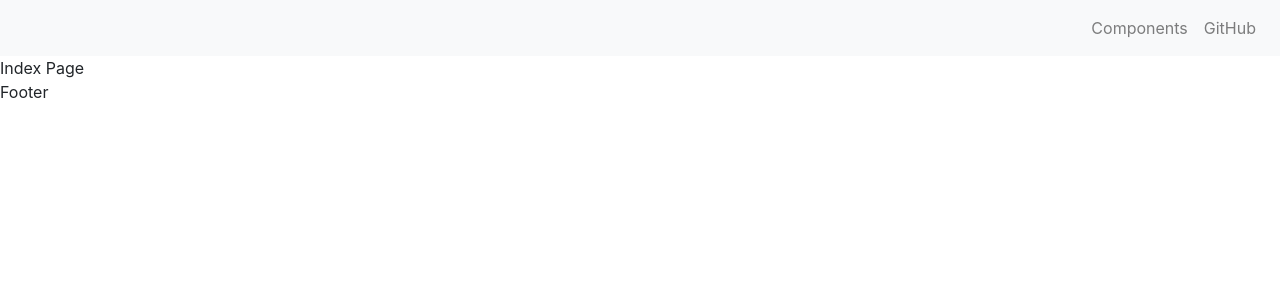
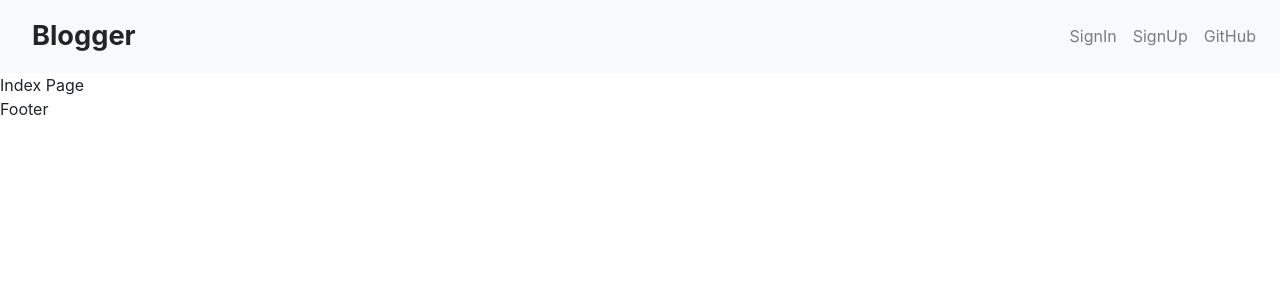
Before and after one commit to alexticovschi/blogger, a Next.js app in the folder frontend/: page / in a window 1280 px wide. Shown: the top 300 px of the page. Built offline with nearby package versions, Linux system fonts and the light colour scheme.

Commit message:
using the Link component provided by Next.js

```diff
--- a/frontend/components/Header/Header.js
+++ b/frontend/components/Header/Header.js
@@ -1,4 +1,5 @@
 import { useState } from 'react';
+import Link from 'next/link';
 import { APP_NAME } from '../../config';
 import {
   Collapse,
@@ -9,6 +10,7 @@ import {
   NavItem,
   NavLink
 } from 'reactstrap';
+import './Header.scss';
 
 const Header = () => {
   const [isOpen, setIsOpen] = useState(false);
@@ -17,15 +19,24 @@ const Header = () => {
   return (
     <div>
       <Navbar color='light' light expand='md'>
-        <NavbarBrand href='/'>{APP_NAME}</NavbarBrand>
+        <Link href='/'>
+          <NavLink className='logo'>Blogger</NavLink>
+        </Link>
         <NavbarToggler onClick={toggle} />
         <Collapse isOpen={isOpen} navbar>
           <Nav className='ml-auto' navbar>
             <NavItem>
-              <NavLink href='/components/'>Components</NavLink>
+              <Link href='/signin'>
+                <NavLink>SignIn</NavLink>
+              </Link>
             </NavItem>
             <NavItem>
-              <NavLink href='https://github.com/reactstrap/reactstrap'>
+              <Link href='/signup'>
+                <NavLink>SignUp</NavLink>
+              </Link>
+            </NavItem>
+            <NavItem>
+              <NavLink href='https://github.com/alexticovschi/blogger'>
                 GitHub
               </NavLink>
             </NavItem>
--- /dev/null
+++ b/frontend/components/Header/Header.scss
@@ -0,0 +1,8 @@
+.logo {
+  font-size: 1.7rem;
+  font-weight: 700;
+}
+
+a {
+  cursor: pointer;
+}
--- a/frontend/package.json
+++ b/frontend/package.json
@@ -12,7 +12,9 @@
   "author": "",
   "license": "ISC",
   "dependencies": {
+    "@zeit/next-sass": "^1.0.1",
     "next": "^9.2.2",
+    "node-sass": "^4.13.1",
     "react": "^16.13.0",
     "react-dom": "^16.13.0",
     "reactstrap": "^8.4.1"
--- /dev/null
+++ b/frontend/pages/signin.js
@@ -0,0 +1,5 @@
+import Layout from '../components/Layout';
+
+const Index = () => <Layout>Signin Page</Layout>;
+
+export default Index;
--- /dev/null
+++ b/frontend/pages/signup.js
@@ -0,0 +1,5 @@
+import Layout from '../components/Layout';
+
+const Index = () => <Layout>Signup Page</Layout>;
+
+export default Index;
```
Also changed, not shown: 1 other file (tests, documents, lock files or other folders).
